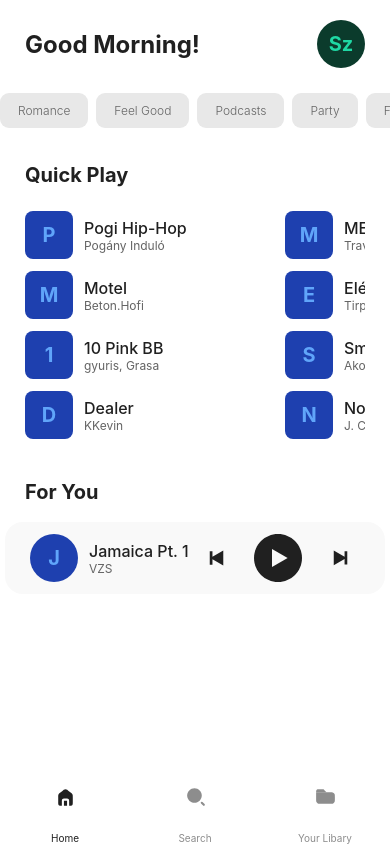
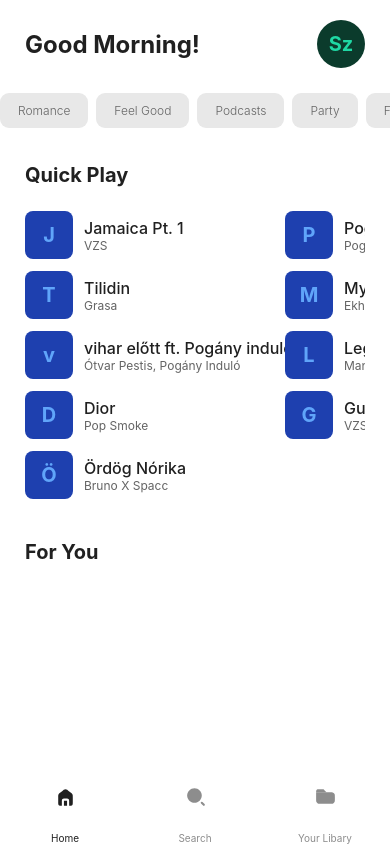
Before and after one commit to codevolume/musifyapp, a React Native app: screen /Home in a window 390 px wide. Built offline with nearby package versions, Linux system fonts and the light colour scheme.

Commit message:
fix stuffs

```diff
--- a/components/Item.js
+++ b/components/Item.js
@@ -2,21 +2,24 @@ import { View, Text, Pressable } from "react-native";
 import React, { useContext } from "react";
 import { Player } from "../PlayerContext";
 
-const Item = ({ title, singer }) => {
+const Item = ({ item, onPress, isPlaying }) => {
     const { currentTrack, setCurrentTrack } = useContext(Player);
     const handlePress = () => {
-      setCurrentTrack(title);
+      setCurrentTrack(item);
+      console.log(item)
+      onPress(item)
     }
+
 
     return (
         <Pressable onPress={handlePress}>
             <View style={{ flexDirection: "row", gap: 11, alignItems: "center", paddingVertical: 6, width: 260 }}>
                 <View style={{ backgroundColor: "#1e40af", width: 48, height: 48, borderRadius: 8, justifyContent: "center", alignItems: "center" }}>
-                    <Text style={{ color: "#60a5fa", fontSize: 20, fontWeight: "bold" }}>{title.charAt(0)}</Text>
+                    <Text style={{ color: "#60a5fa", fontSize: 20, fontWeight: "bold" }}>{item.title.charAt(0)}</Text>
                 </View>
                 <View>
-                    <Text style={{ fontSize: 16, fontWeight: "500", color: "#202020" }}>{title}</Text>
-                    <Text style={{ fontSize: 12, color: "#646464" }}>{singer}</Text>
+                    <Text style={{ fontSize: 16, fontWeight: "500", color: "#202020" }}>{item.title}</Text>
+                    <Text style={{ fontSize: 12, color: "#646464" }}>{item.singer}</Text>
                 </View>
             </View>
         </Pressable>
--- a/screens/app/HomeScreen.js
+++ b/screens/app/HomeScreen.js
@@ -1,9 +1,17 @@
 import { SafeAreaView, View, Text, ScrollView, FlatList } from "react-native";
 import Svg, { Path } from "react-native-svg";
-import React from "react";
+import React, { useContext } from "react";
 import Item from "../../components/Item";
+import { Player } from "../../PlayerContext";
 
 const HomeScreen = () => {
+    const Data = require("../../testData.json")
+    const { currentTrack, setCurrentTrack } = useContext(Player);
+
+    const play = () => {
+        console.log("playing...")
+    }
+
     return (
         <View style={{ flex: 1, backgroundColor: "white" }}>
             <SafeAreaView>
@@ -42,14 +50,14 @@ const HomeScreen = () => {
                     </View>
                 </ScrollView>
                 <ScrollView>
-
                     {/*  */}
                     <View style={{ paddingTop: 35, paddingHorizontal: 25 }}>
                         <View style={{ paddingBottom: 18 }}>
                             <Text style={{ fontSize: 20, color: "#202020", fontWeight: "bold" }}>Quick Play</Text>
                         </View>
 
-                        <ScrollView horizontal={true} showsHorizontalScrollIndicator={false}>
+                        <FlatList numColumns={2} showsHorizontalScrollIndicator={false} data={Data} renderItem={({ item }) => <Item item={item} onPress={play} isPlaying={item === currentTrack} />} />
+                        {/*                         <ScrollView horizontal={true} showsHorizontalScrollIndicator={false}>
                             <View style={{ flexDirection: "column" }}>
                                 <Item title={"Pogi Hip-Hop"} singer={"Pogány Induló"} />
                                 <Item title={"Motel"} singer={"Beton.Hofi"} />
@@ -63,8 +71,7 @@ const HomeScreen = () => {
                                 <Item title={"Smack That"} singer={"Akon, Eminem"} />
                                 <Item title={"No Role Modelz"} singer={"J. Cole"} />
                             </View>
-                        </ScrollView>
-
+                        </ScrollView> */}
                     </View>
                     {/*  */}
 
@@ -77,14 +84,15 @@ const HomeScreen = () => {
                 </ScrollView>
 
                 {/* playercontext */}
+                {currentTrack && (
                     <View style={{ flexDirection: "row", alignItems: "center", justifyContent: "space-between", backgroundColor: "#F9F9F9", paddingHorizontal: 25, paddingVertical: 12, borderRadius: 18, marginHorizontal: 5 }}>
                         <View style={{ flexDirection: "row", alignItems: "center", gap: 11 }}>
                             <View style={{ backgroundColor: "#1e40af", width: 48, height: 48, borderRadius: "50%", justifyContent: "center", alignItems: "center" }}>
-                            <Text style={{ color: "#60a5fa", fontSize: 20, fontWeight: "bold" }}>J</Text>
+                                <Text style={{ color: "#60a5fa", fontSize: 20, fontWeight: "bold" }}>{currentTrack?.title.charAt(0)}</Text>
                             </View>
                             <View>
-                            <Text style={{ fontSize: 16, fontWeight: "500", color: "#202020" }}>Jamaica Pt. 1</Text>
-                            <Text style={{ fontSize: 12, color: "#646464" }}>VZS</Text>
+                                <Text style={{ fontSize: 16, fontWeight: "500", color: "#202020" }}>{currentTrack?.title}</Text>
+                                <Text style={{ fontSize: 12, color: "#646464" }}>{currentTrack?.singer}</Text>
                             </View>
                         </View>
 
@@ -103,6 +111,7 @@ const HomeScreen = () => {
                             </Svg>
                         </View>
                     </View>
+                )}
             </SafeAreaView>
         </View>
     );
--- /dev/null
+++ b/testData.json
@@ -0,0 +1,39 @@
+[
+
+    {
+        "singer": "VZS",
+        "title": "Jamaica Pt. 1"
+    },
+    {
+        "singer": "Pogány Induló",
+        "title": "Pogi Hip-Hop"
+    },
+    {
+        "singer": "Grasa",
+        "title": "Tilidin"
+    },
+    {
+        "singer": "Ekhoe, YaBalka",
+        "title": "My eyes only"
+    },
+    {
+        "singer": "Ótvar Pestis, Pogány Induló",
+        "title": "vihar előtt ft. Pogány induló"
+    },
+    {
+        "singer": "Manuel, Ekhoe",
+        "title": "Legenda (feat. Ekhoe)"
+    },
+    {
+        "singer": "Pop Smoke",
+        "title": "Dior"
+    },
+    {
+        "singer": "VZS",
+        "title": "Gurulgatok"
+    },
+    {
+        "singer": "Bruno X Spacc",
+        "title": "Ördög Nórika"
+    }
+]
```
Also changed, not shown: 1 other file (tests, documents, lock files or other folders). Lines whose indentation alone changed are shown as unchanged.
